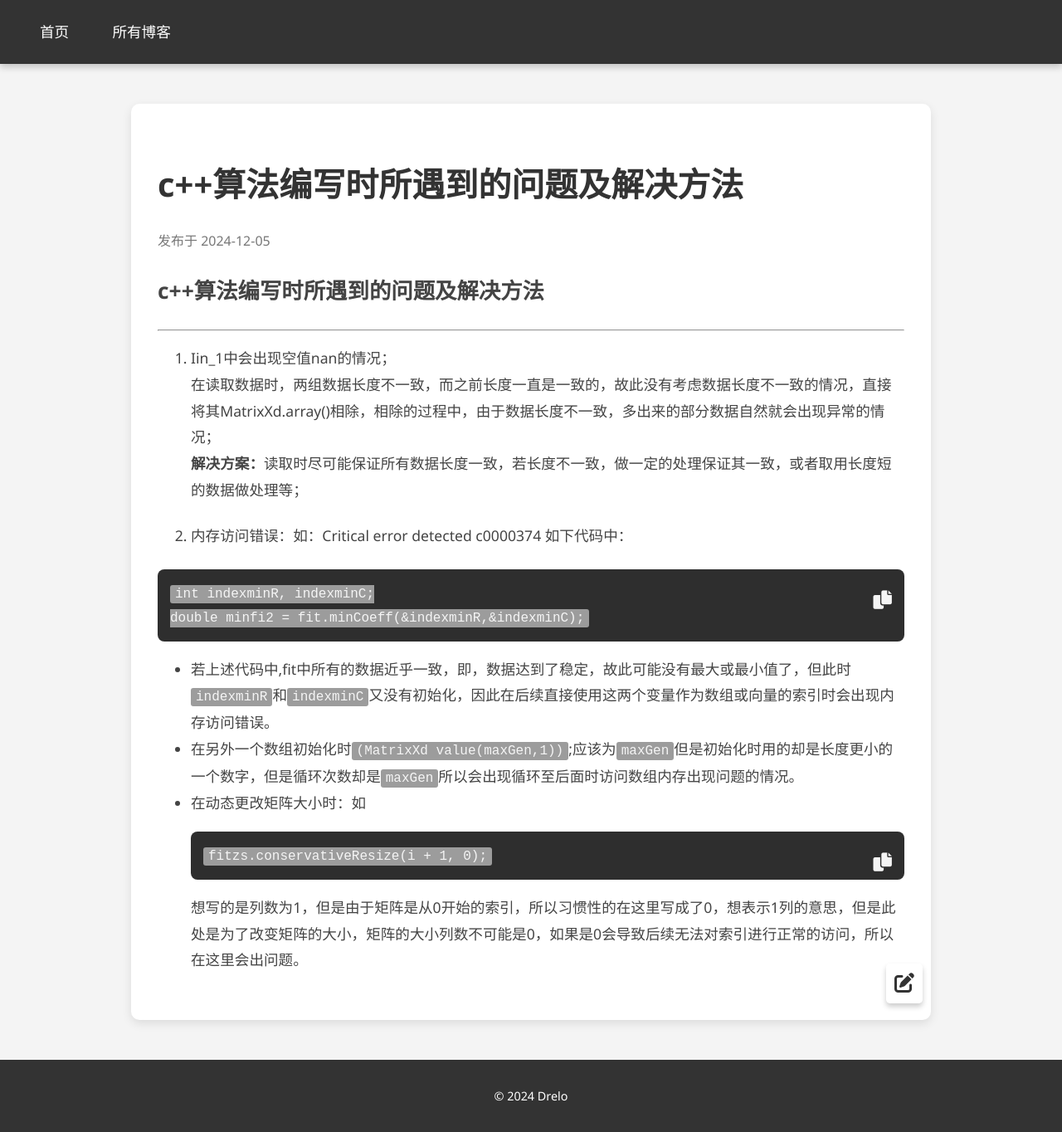
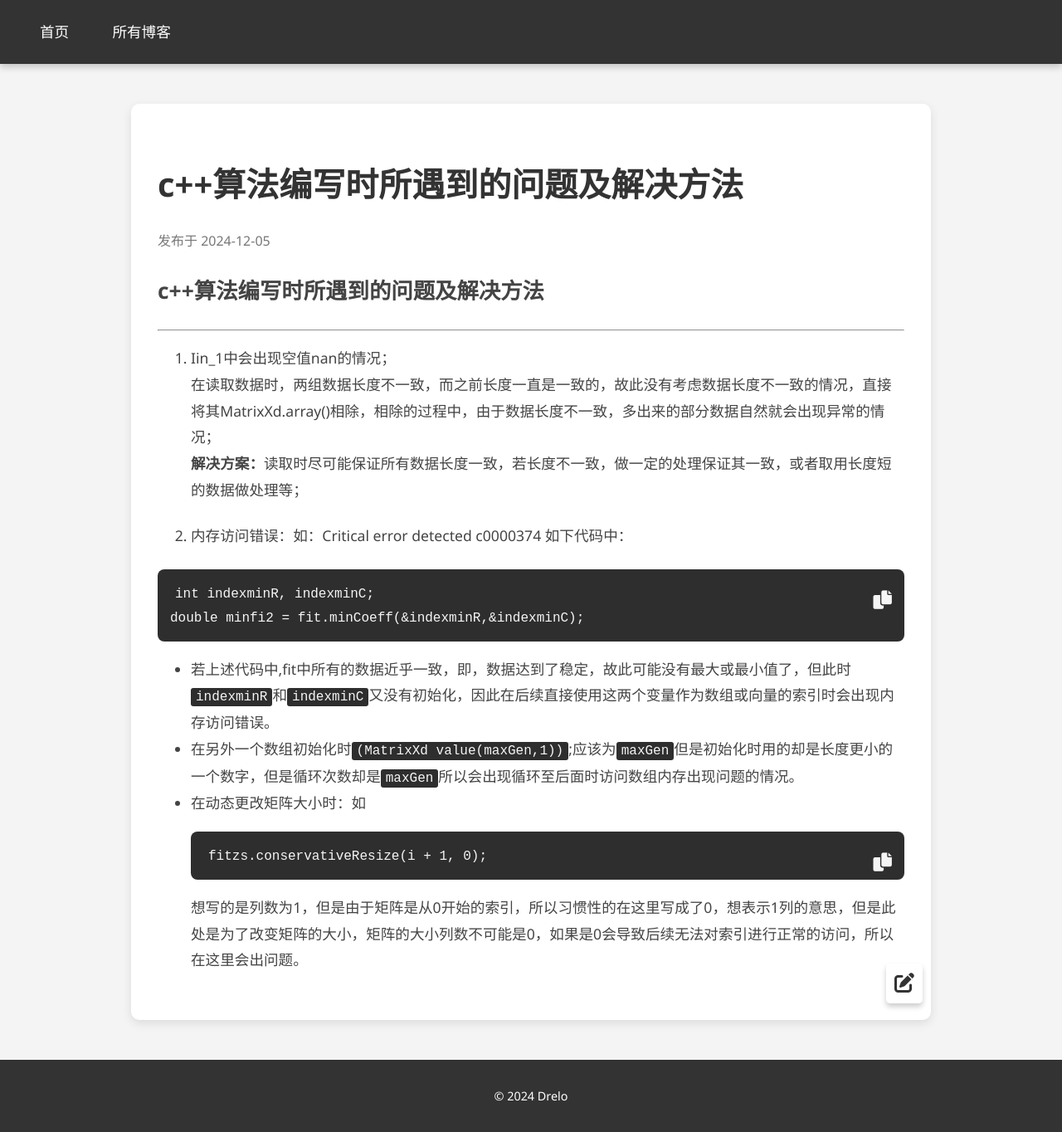
Before and after one commit to Drelov/newpage, a Jekyll site: the page built from _posts/2024-12-05-c++算法出现的问题记录.md, in a window 1280 px wide. Shown: the whole page at 83% size. Built offline with Jekyll 4.4.1, drawn with Linux system fonts in a browser that asks for light colours.

Commit message:
Update style.css

```diff
--- a/assets/css/style.css
+++ b/assets/css/style.css
@@ -149,7 +149,7 @@ pre {
 
 /* 单行代码 */
 code {
-  background-color: #9c9c9c; /* 深色背景 */
+  background-color: #2e2e2e; /* 深色背景 */
   color: #f5f5f5; /* 浅色文字 */
   padding: 2px 6px;
   border-radius: 3px;
```
